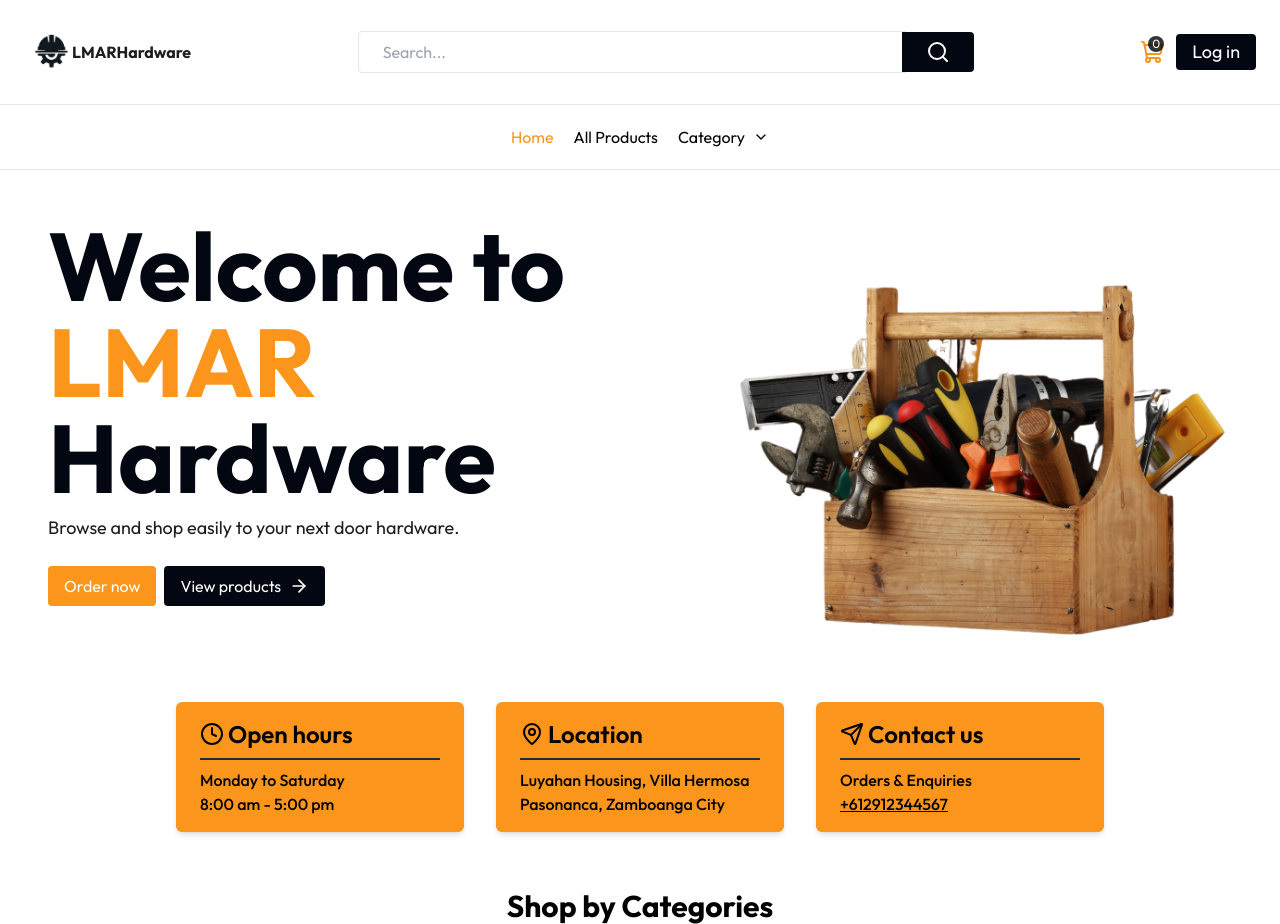
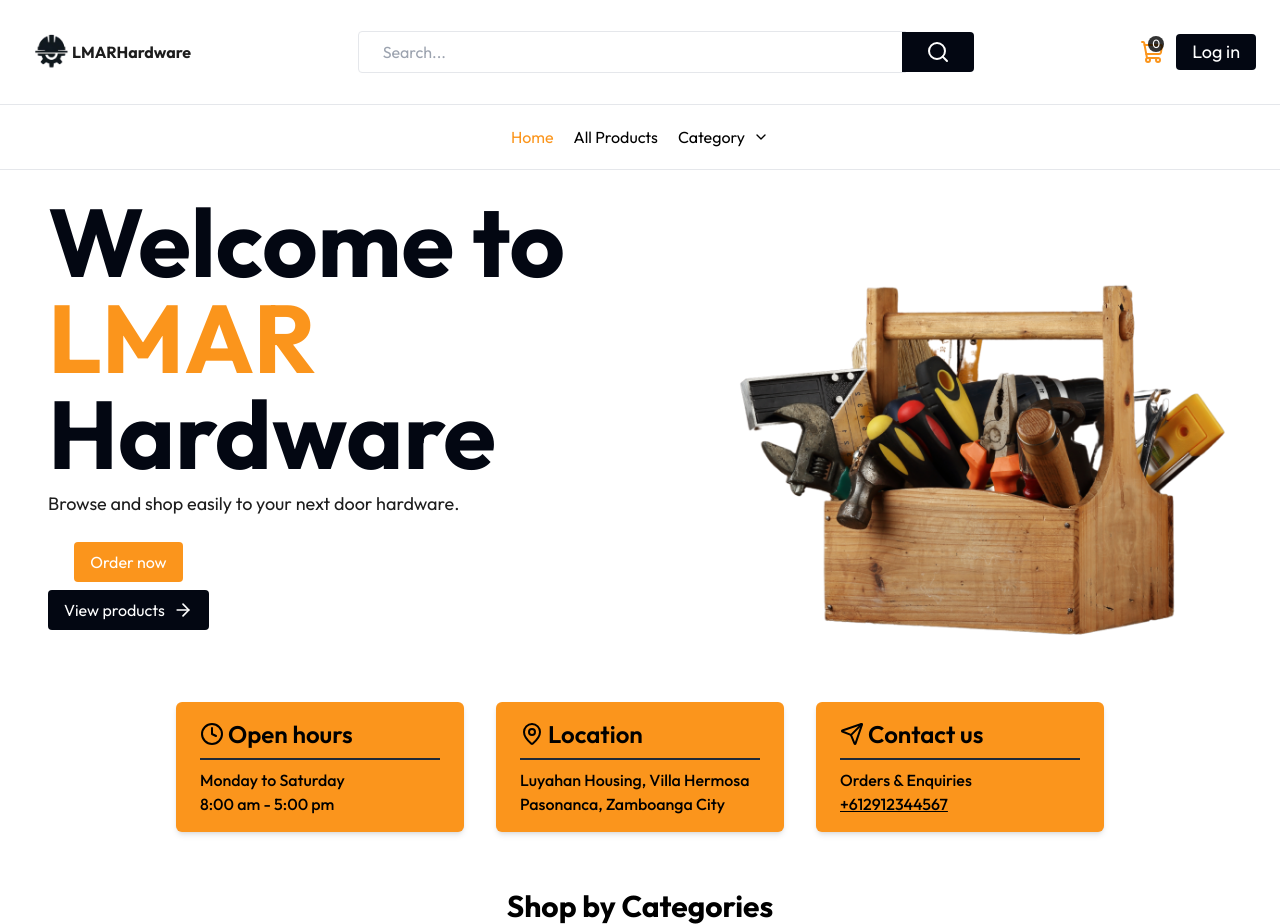
Before and after one commit to Rthuro/lmar-hardware-website, a PHP site: page /frontend/landing_page.php in a window 1280 px wide. Shown: the top 924 px of the page. Run offline with PHP 8.4, Linux system fonts and the light colour scheme; data comes from the database, SQL or seed files in the repository; some libraries are stand-ins or nearby versions.

Commit message:
Update landing_page.php

```diff
--- a/frontend/landing_page.php
+++ b/frontend/landing_page.php
@@ -24,14 +24,14 @@
         </button>
     </form>
 
-    <section id="banner" class="flex 2xl:w-full lg:h-fit xs:w-fit   ">
+    <section id="banner" class="flex w-full  lg:h-fit   ">
         <div class=" flex items-center lg:flex-nowrap md:flex-wrap justify-center w-full h-full mx-12 lg:flex-row xs:flex-col    ">
             <div class="flex flex-1 flex-col  gap-2 max-w-[950px] lg:items-start  xs:items-center ">
-                <p class="lg:text-start  xs:text-center text-wrap font-bold sm:text-8xl  xs:text-6xl text-gray-950 ">Welcome to <span class="text-[#FB951C]">LMAR</span> Hardware</p>
+                <p class="lg:text-start  xs:text-center text-wrap font-bold sm:text-8xl  xs:text-5xl text-gray-950 ">Welcome to <span class="text-[#FB951C]">LMAR</span> Hardware</p>
                 <p class="md:text-lg  xs:text-sm lg:text-start xs:text-center text-wrap text-[#1d1d1d]">Browse and shop easily to your next door hardware.</p>
-                <div class="flex items-center gap-2 my-4">
-                    <button id="order_nowBtn" class=" text-white bg-[#fb951c] rounded py-2 px-4">Order now</button>
-                    <button id="view_prodBtn" class="text-white bg-gray-950 rounded py-2 px-4 gap-2 flex items-center">View products
+                <div class="flex items-center gap-2 my-4 xs:flex-col sm:flex-row">
+                    <button id="order_nowBtn" class=" text-white bg-[#fb951c] rounded py-2 px-4 w-[170px]">Order now</button>
+                    <button id="view_prodBtn" class="text-white bg-gray-950 rounded py-2 px-4 gap-2 flex items-center w-[170px]">View products
                         <i data-lucide="arrow-right" class="size-5"></i>
                     </button>
                 </div>
@@ -88,14 +88,17 @@
             <?php } else { ?>
             <?php foreach ($topProducts as $product):
                 $productSizeObj->product_id = $product['id'];
-                $prodPrice = $productSizeObj->fetchPriceToDisplay("landing_page");
+                $prodPrice = $productSizeObj->fetchPriceToDisplay("product");
                 ?>
-                    <a href="product.php?id=<?= $product['id'] ?>" class="product relative flex flex-col gap-2  w-[250px] hover:shadow-lg cursor-pointer overflow-hidden">
-                                <img class="size-[250px]"  src="/backend/product/<?= $product['product_img'] ?>" alt="<?=$product['product_name']?>">
+                    <a href="product.php?id=<?= $product['id'] ?>" class="product relative flex flex-col gap-2  md:w-[250px] sm:w-[200px] xs:w-[160px] hover:shadow-lg cursor-pointer overflow-hidden">
+                                <img  class="w-full md:h-[250px] sm:h-[180px] xs:h-[160px]"  src="/backend/product/<?= $product['product_img'] ?>" alt="<?=$product['product_name']?>">
                                 <div class="py-2 px-3 flex flex-col gap-1">
                                     <span class=" text-xs text-customOrange"><?=$product['category_name']?></span>
-                                     <span class="prodName text-lg "><?= $product['product_name'] ?></span>
-                                     <span class=" text-sm text-gray-700" >PHP <?= $prodPrice['minPrice'] ?></span>
+                                     <span class="prodName text-lg truncate text-ellipsis "><?= $product['product_name'] ?></span>
+                                     <p class="text-sm text-gray-700">
+                                        PHP <?= $prodPrice['minPrice'] ?>
+                                        <?= ($prodPrice['maxPrice'] == $prodPrice['minPrice']) ? "" : " - <span id='maxPrice'>" . $prodPrice['maxPrice'] . "</span>" ?>
+                                    </p>
                                 </div>
                     </a>
                 <?php endforeach; ?>
@@ -104,7 +107,7 @@
 
 
     <div class="flex justify-end max-w-[1050px] mx-auto my-3">
-        <button id="view_allBtn" class="text-white bg-[#1d1d1d] rounded py-2 px-4 gap-2 flex items-center">View all</button>
+        <button id="view_allBtn" class="text-white bg-[#1d1d1d] rounded py-2 px-4 gap-2 flex items-center mr-3">View all</button>
     </div>
     <?php
         include_once './includes/footer.php';
```
